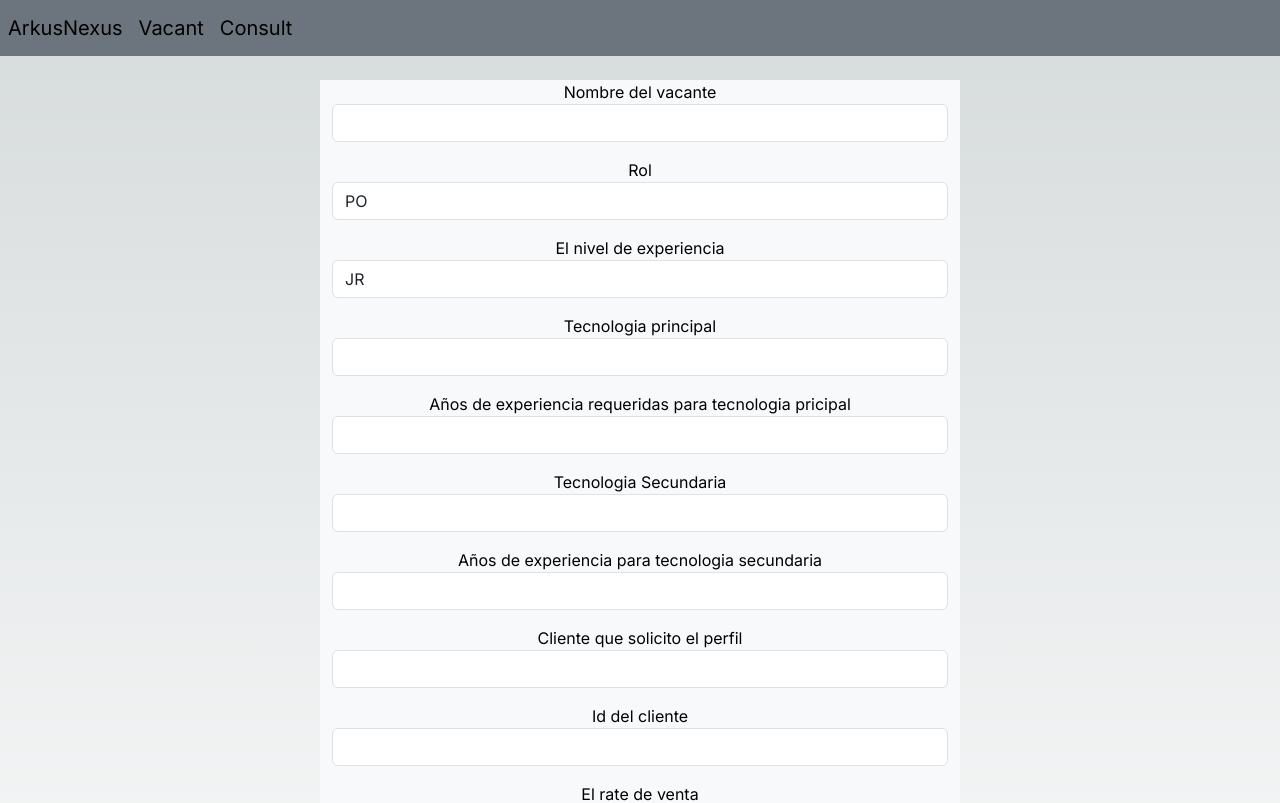
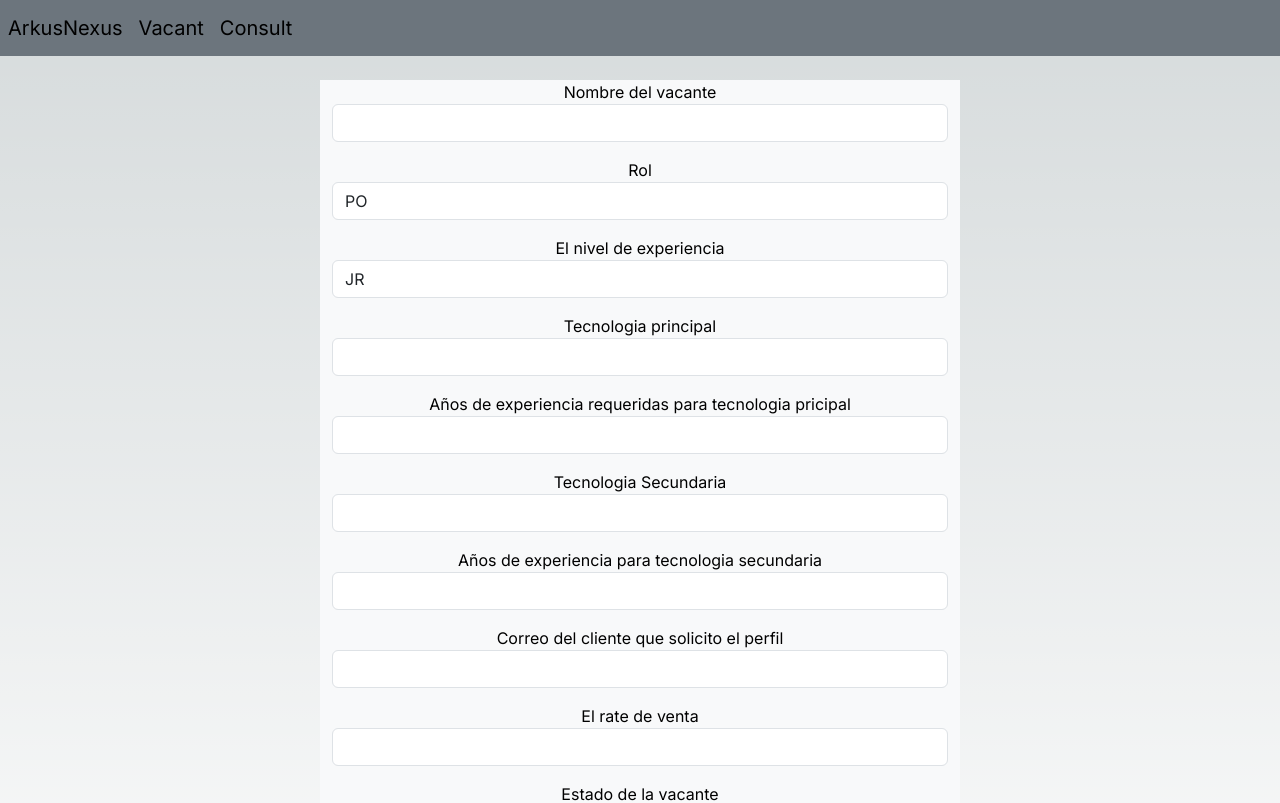
Before and after one commit to mind-request-talent/Front-End, a Next.js app: page /Consult in a window 1280 px wide. Shown: the top 803 px of the page. Built offline with nearby package versions, Linux system fonts and the light colour scheme.

Commit message:
Changing Consult process to obtain client_id with the client email

```diff
--- a/src/app/Consult/page.tsx
+++ b/src/app/Consult/page.tsx
@@ -18,8 +18,7 @@ export default function Home() {
       experience_required_for_main_tech: Number(e.target.Principal_tech_use_time.value),
       second_tech: String(e.target.Secondary_tech.value),
       experience_required_for_second_tech: Number(e.target.Secondary_tech_use_time.value),
-      client: String(e.target.Client.value),
-      client_id: String(e.target.Client_id.value),
+      client: String(e.target.Client_email.value),
       sale_rate: Number(e.target.Sale_rate.value),
       start_date: String(e.target.Date.value),
       vacancy_status: String(e.target.vacancy_status.value),
@@ -27,18 +26,33 @@ export default function Home() {
     }
 
     try {
+      const response = await axios.post('http://localhost:3001/clients/byEmail', {
+        email: data.client
+      })
+      let client_id = response.data.id
+
+      if (response.data != "No se encontró el cliente") {
+        try {
           const response = await axios.post('http://localhost:3001/vacancies/', {
             vacancy_name: data.vacancy_name, role: data.role, experience_level: data.experience_level,
             main_tech: data.main_tech, experience_required_for_main_tech: data.experience_required_for_main_tech,
             second_tech: data.second_tech, experience_required_for_second_tech: data.experience_required_for_second_tech,
-        client: data.client, client_id: data.client_id, sale_rate: data.sale_rate, start_date: data.start_date,
+            client_id: client_id, sale_rate: data.sale_rate, start_date: data.start_date,
             vacancy_status: data.vacancy_status, notes: data.General_notes
           })
           window.location.reload();
         } catch (error) {
           alert(error);
         }
+      }else{
+        alert("El correo no existe o está mal escrito")
+      }
 
+      alert("La vacante ha sido creada")
+
+    } catch (error) {
+      alert(error);
+    }
   }
 
 
@@ -87,12 +101,8 @@ export default function Home() {
         <input type="text" className="form-control" id="Secondary_tech_use_time" required />
       </div>
       <div className="form-group mb-3">
-        <label>Cliente que solicito el perfil</label>
-        <input type="text" className="form-control" id="Client" required />
-      </div>
-      <div className="form-group mb-3">
-        <label>Id del cliente</label>
-        <input type="text" className="form-control" id="Client_id" required />
+        <label>Correo del cliente que solicito el perfil</label>
+        <input type="email" className="form-control" id="Client_email" required />
       </div>
       <div className="form-group mb-3">
         <label>El rate de venta</label>
```
Lines whose indentation alone changed are shown as unchanged.
